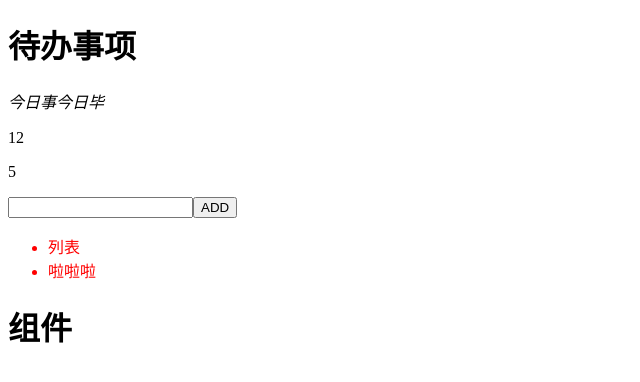
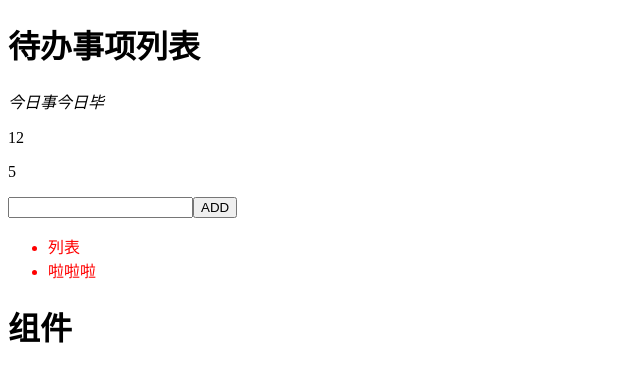
Before and after one commit to lhz333/react-study, a React (Create React App) app: page / in a window 1280 px wide. Shown: the top 382 px of the page, without its empty margins (0-640 px from the left). Built offline with nearby package versions, Linux system fonts and the light colour scheme.

Commit message:
feat: 组件的内部数据state

```diff
--- a/src/App.js
+++ b/src/App.js
@@ -8,11 +8,23 @@ import {
 import './index.css'
 
 export default class App extends Component {
+  // state = {
+  //   title: '待办事项列表'
+  // }
+  // 只有类组件下才有state，函数式组件没有状态
+  // 函数式组件又称无状态组件，类组件又称有状态组件
+  constructor() {
+    super()
+    this.state = {
+      title: '待办事项列表',
+      desc: <i>今日事今日毕</i>
+    }
+  }
   render() {
     return (
       <div>
-        <TodoHeader title="待办事项" x='1' y='2' n={2} m={3}>
-          <i>今日事今日毕</i>
+        <TodoHeader title={this.state.title} x='1' y='2' n={2} m={3}>
+          {this.state.desc}
         </TodoHeader>
         <TodoInput btnText="ADD"/>
         <TodoList />
--- a/src/components/TodoHeader/index.js
+++ b/src/components/TodoHeader/index.js
@@ -15,8 +15,7 @@ export default function TodoHeader(props) {
 
 TodoHeader.propTypes ={
   title: PropTypes.string.isRequired,
-  // 校验 希望x是数字类型且必传，但是传过来的值是字符串，所以在控制台会报错
-  x: PropTypes.number.isRequired
+  x: PropTypes.string.isRequired
 }
 
 TodoHeader.defaultProps = {
```
